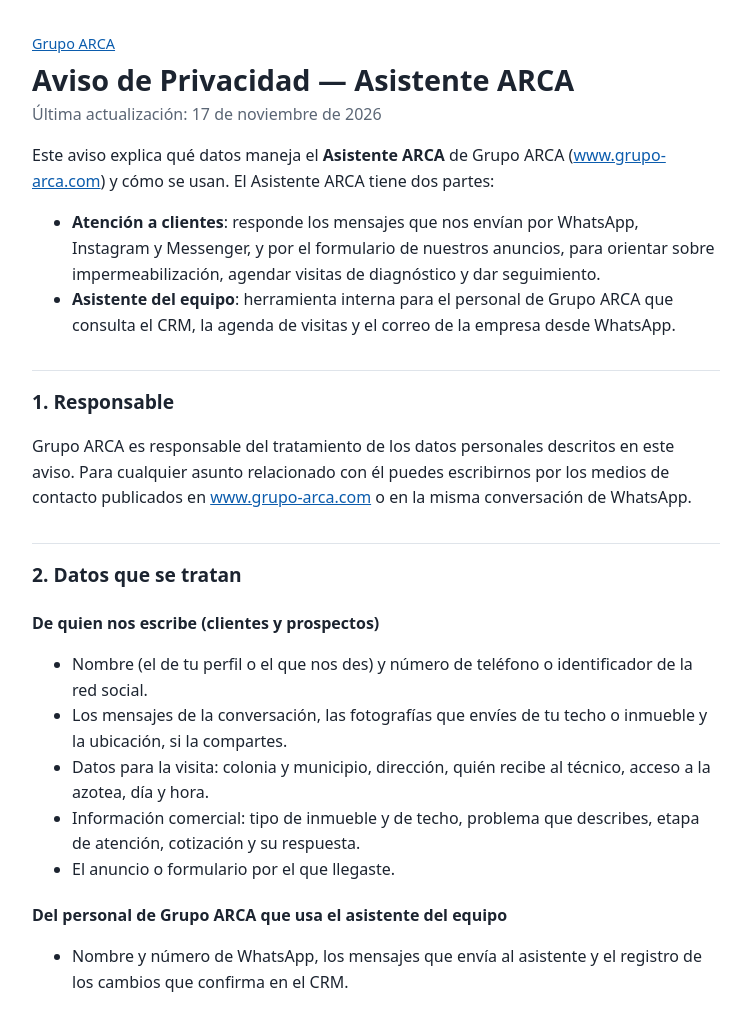
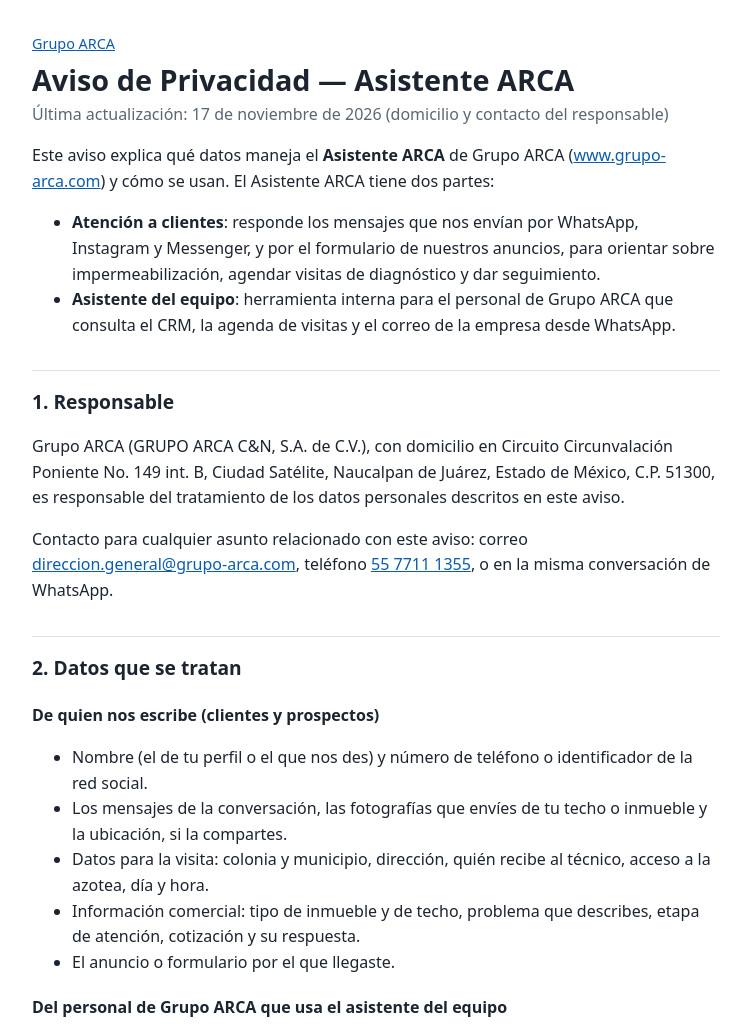
Before and after one commit to arqjorgeml1204/arca-apps-legal, a plain HTML site: page asistente.html in a window 1280 px wide. Shown: the top 1024 px of the page, without its empty margins (264-1015 px from the left). Drawn offline with Linux system fonts and the light colour scheme.

Commit message:
docs(legal): domicilio y contacto del responsable en el aviso del Asistente ARCA
Co-Authored-By: Claude Opus 5.5 <noreply@anthropic.com>

```diff
--- a/asistente.html
+++ b/asistente.html
@@ -11,7 +11,7 @@
 <main>
 <p class="marca"><a href="./">Grupo ARCA</a></p>
 <h1>Aviso de Privacidad — Asistente ARCA</h1>
-<p class="fecha">Última actualización: 17 de noviembre de 2026</p>
+<p class="fecha">Última actualización: 17 de noviembre de 2026 (domicilio y contacto del responsable)</p>
 
 <p>Este aviso explica qué datos maneja el <strong>Asistente ARCA</strong> de Grupo ARCA
 (<a href="https://www.grupo-arca.com">www.grupo-arca.com</a>) y cómo se usan. El Asistente ARCA tiene dos partes:</p>
@@ -24,9 +24,12 @@
 </ul>
 
 <h2>1. Responsable</h2>
-<p>Grupo ARCA es responsable del tratamiento de los datos personales descritos en este aviso. Para cualquier
-asunto relacionado con él puedes escribirnos por los medios de contacto publicados en
-<a href="https://www.grupo-arca.com">www.grupo-arca.com</a> o en la misma conversación de WhatsApp.</p>
+<p>Grupo ARCA (GRUPO ARCA C&amp;N, S.A. de C.V.), con domicilio en Circuito Circunvalación Poniente No. 149
+int. B, Ciudad Satélite, Naucalpan de Juárez, Estado de México, C.P. 51300, es responsable del tratamiento de los
+datos personales descritos en este aviso.</p>
+<p>Contacto para cualquier asunto relacionado con este aviso: correo
+<a href="mailto:direccion.general@grupo-arca.com">direccion.general@grupo-arca.com</a>, teléfono
+<a href="tel:+525577111355">55 7711 1355</a>, o en la misma conversación de WhatsApp.</p>
 
 <h2>2. Datos que se tratan</h2>
 <h3>De quien nos escribe (clientes y prospectos)</h3>
@@ -97,8 +100,9 @@ garantía), y después por el tiempo que exijan las obligaciones fiscales y cont
 
 <h2>8. Tus derechos y cómo dejar de recibir mensajes</h2>
 <p>Puedes solicitar el acceso, la rectificación o la cancelación de tus datos personales, u oponerte a su tratamiento
-(derechos ARCO), así como revocar tu consentimiento, por los medios de contacto publicados en
-<a href="https://www.grupo-arca.com">www.grupo-arca.com</a> o escribiéndolo en la misma conversación.</p>
+(derechos ARCO), así como revocar tu consentimiento, escribiendo a
+<a href="mailto:direccion.general@grupo-arca.com">direccion.general@grupo-arca.com</a> o en la misma conversación.
+Indica tu nombre, el teléfono con el que nos escribiste y qué solicitas; te responderemos por el mismo medio.</p>
 <p>Si ya no quieres recibir mensajes, escribe <strong>«BAJA»</strong> o «ya no me escriban» en la conversación y dejaremos
 de escribirte.</p>
 
```
